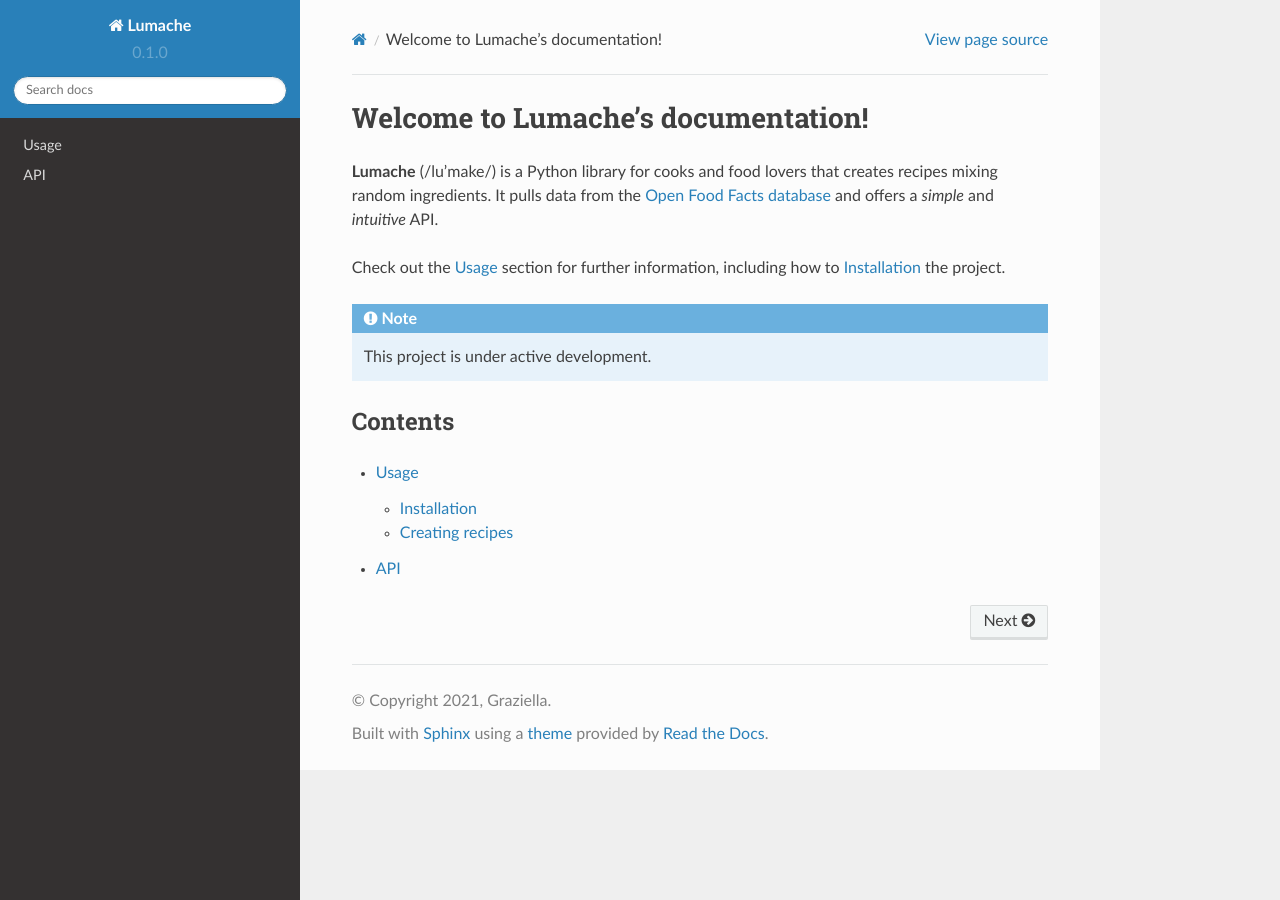
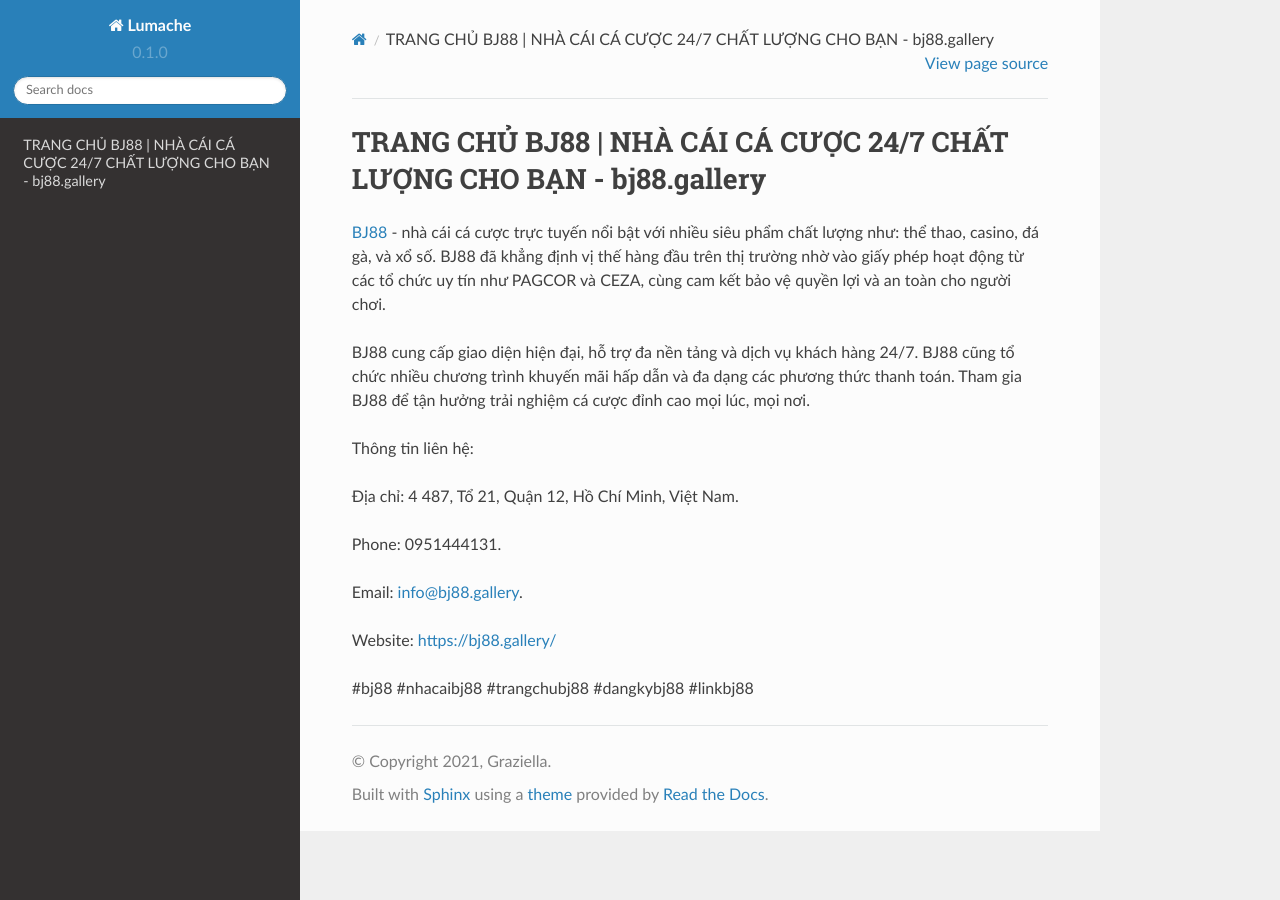
Before and after one commit to iaduphattai904809/bj88gallery, a Sphinx documentation site: the page built from docs/source/index.rst, in a window 1280 px wide. Built offline with Sphinx 7.4.7 and the Read the Docs theme 2.0.0, drawn with Linux system fonts in a browser that asks for light colours.

Commit message:
Update index.rst

```diff
--- a/docs/source/index.rst
+++ b/docs/source/index.rst
@@ -1,22 +1,18 @@
-Welcome to Lumache's documentation!
+TRANG CHỦ BJ88 | NHÀ CÁI CÁ CƯỢC 24/7 CHẤT LƯỢNG CHO BẠN - bj88.gallery
 ===================================
 
-**Lumache** (/lu'make/) is a Python library for cooks and food lovers
-that creates recipes mixing random ingredients.
-It pulls data from the `Open Food Facts database <https://world.openfoodfacts.org/>`_
-and offers a *simple* and *intuitive* API.
+`BJ88 <https://bj88.gallery/>`_ - nhà cái cá cược trực tuyến nổi bật với nhiều siêu phẩm chất lượng như: thể thao, casino, đá gà, và xổ số. BJ88 đã khẳng định vị thế hàng đầu trên thị trường nhờ vào giấy phép hoạt động từ các tổ chức uy tín như PAGCOR và CEZA, cùng cam kết bảo vệ quyền lợi và an toàn cho người chơi.
 
-Check out the :doc:`usage` section for further information, including
-how to :ref:`installation` the project.
+BJ88 cung cấp giao diện hiện đại, hỗ trợ đa nền tảng và dịch vụ khách hàng 24/7. BJ88 cũng tổ chức nhiều chương trình khuyến mãi hấp dẫn và đa dạng các phương thức thanh toán. Tham gia BJ88 để tận hưởng trải nghiệm cá cược đỉnh cao mọi lúc, mọi nơi.
 
-.. note::
+Thông tin liên hệ:
 
-   This project is under active development.
+Địa chỉ: 4 487, Tổ 21, Quận 12, Hồ Chí Minh, Việt Nam.
 
-Contents
---------
+Phone: 0951444131.
 
-.. toctree::
+Email: info@bj88.gallery.
 
-   usage
-   api
+Website: https://bj88.gallery/
+
+#bj88 #nhacaibj88 #trangchubj88 #dangkybj88 #linkbj88
```
